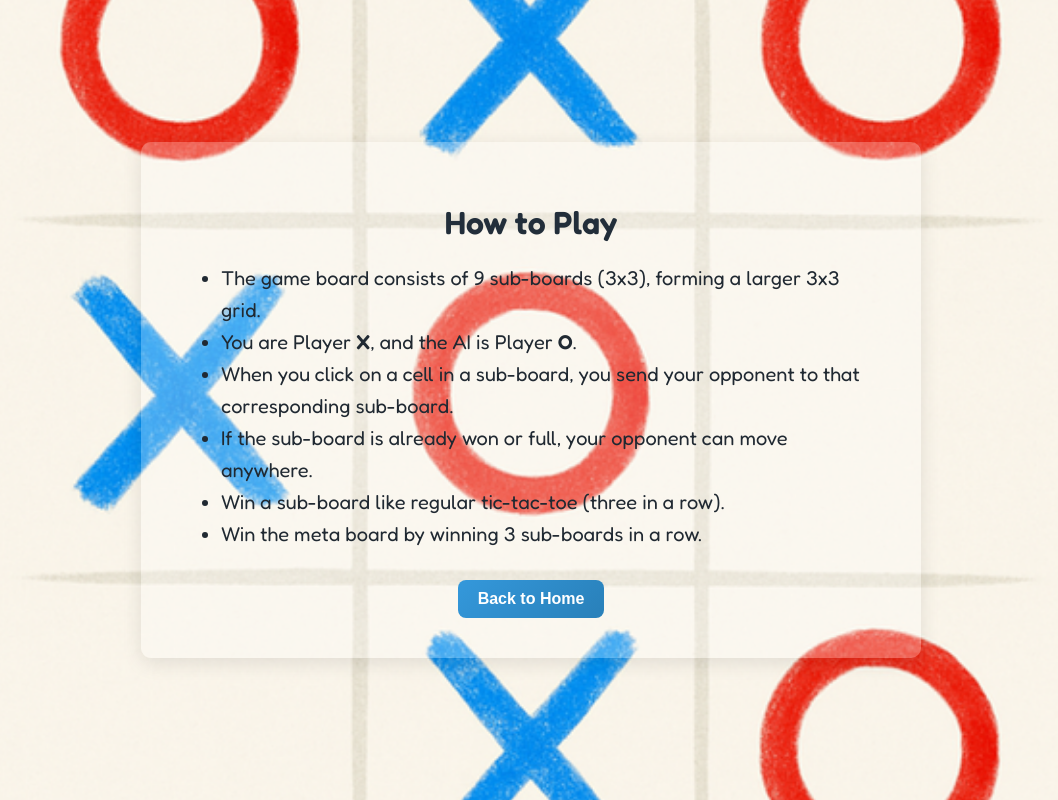
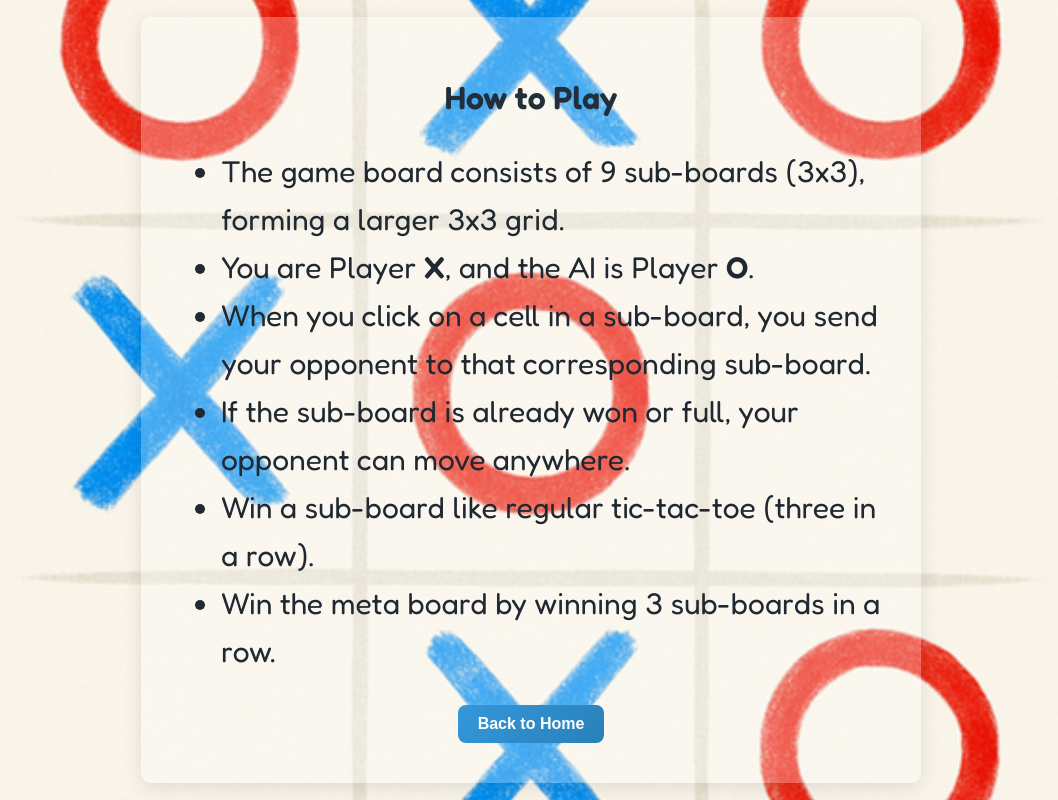
Before and after one commit to talharusman/AI_project, a FastAPI app: page /instructions in a window 1280 px wide. Shown: the whole page, without its empty margins (109-1167 px from the left). Run offline with FastAPI, Linux system fonts and the light colour scheme.

Commit message:
My local changes

```diff
--- a/app/game.py
+++ b/app/game.py
@@ -234,7 +234,7 @@ class SuperTicTacToe:
 
         # AI uses minimax to find the best move
         board_copy = [row[:] for row in self.board]  # Create a copy of the board
-        _, move = self.minimax(board_copy, 3, -math.inf, math.inf, True, PLAYER_O, self.last_move)
+        _, move = self.minimax(board_copy, 6, -math.inf, math.inf, True, PLAYER_O, self.last_move)
 
         if move:
             # Update score using the selected move itself as the "optimal" move
--- a/app/templates/instructions.html
+++ b/app/templates/instructions.html
@@ -31,7 +31,7 @@
     }
     ul {
       line-height: 1.6;
-      font-size: 20px;
+      font-size: 30px;
       color: #202932;
     }
     .btn {
```
